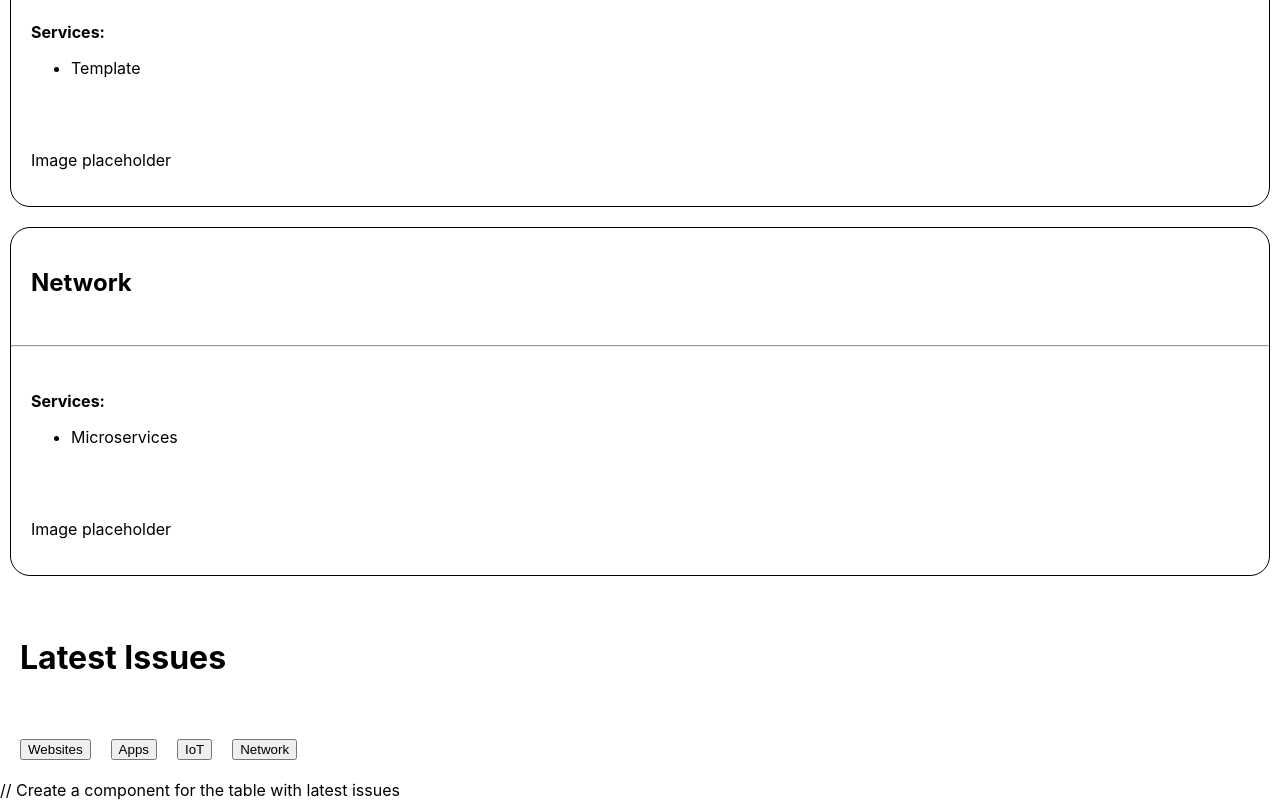
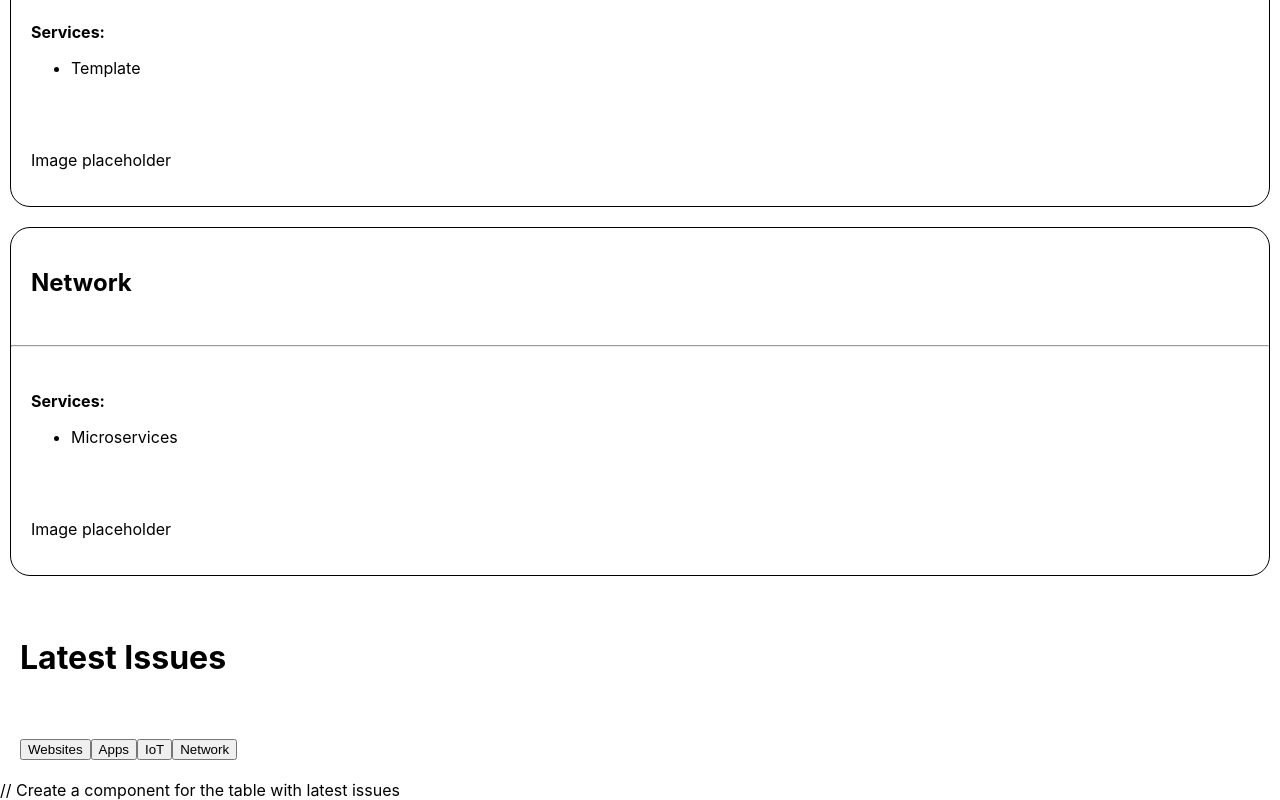
Before and after one commit to malebosambo/portfolio, a React (Create React App) app: page / in a window 1280 px wide. Shown: the part 1248-2048 px from the top of the page. Built offline with nearby package versions, Linux system fonts and the light colour scheme.

Commit message:
Removed the external CSS class on the buttons.

```diff
--- a/src/components/homeContentCont.css
+++ b/src/components/homeContentCont.css
@@ -30,10 +30,6 @@ html {
 .Section_Filters {
   padding: 20px;
   width: 100%;
-}
-
-.Section_Filters button {
-  margin-right: 20px;
 }
 
 .Section_Name {
```
